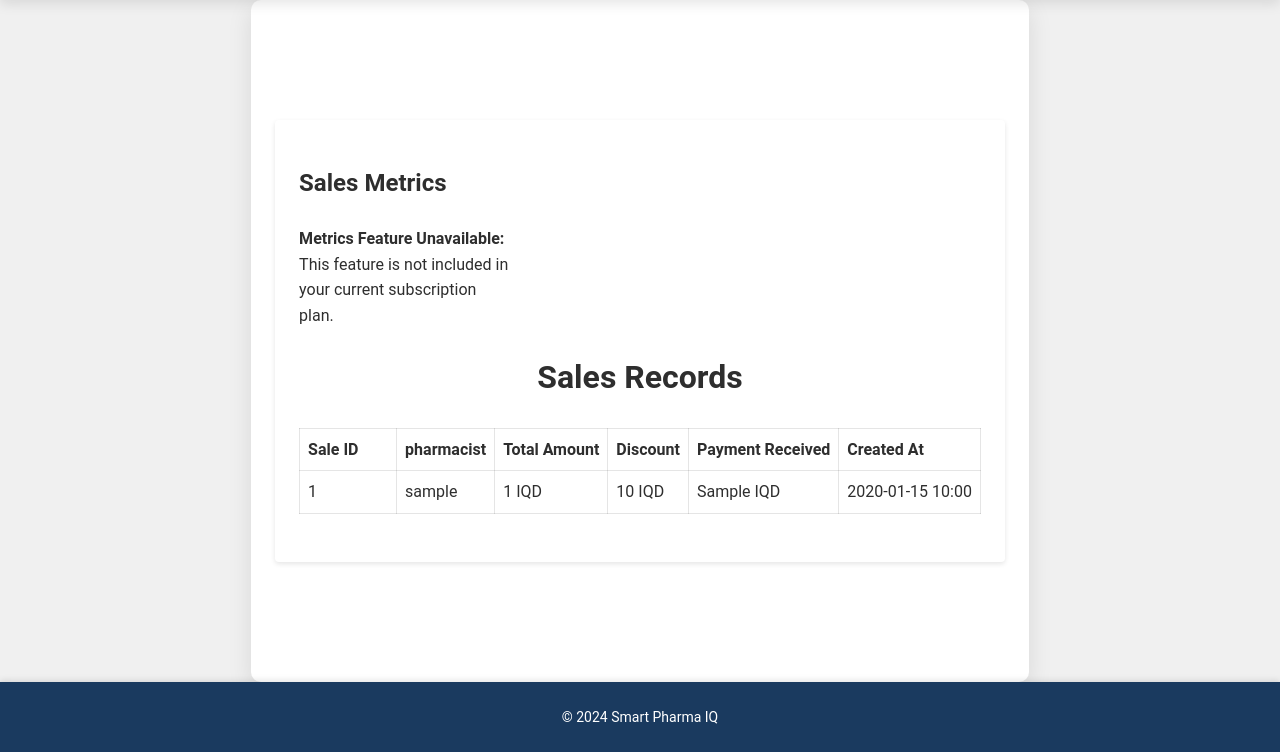
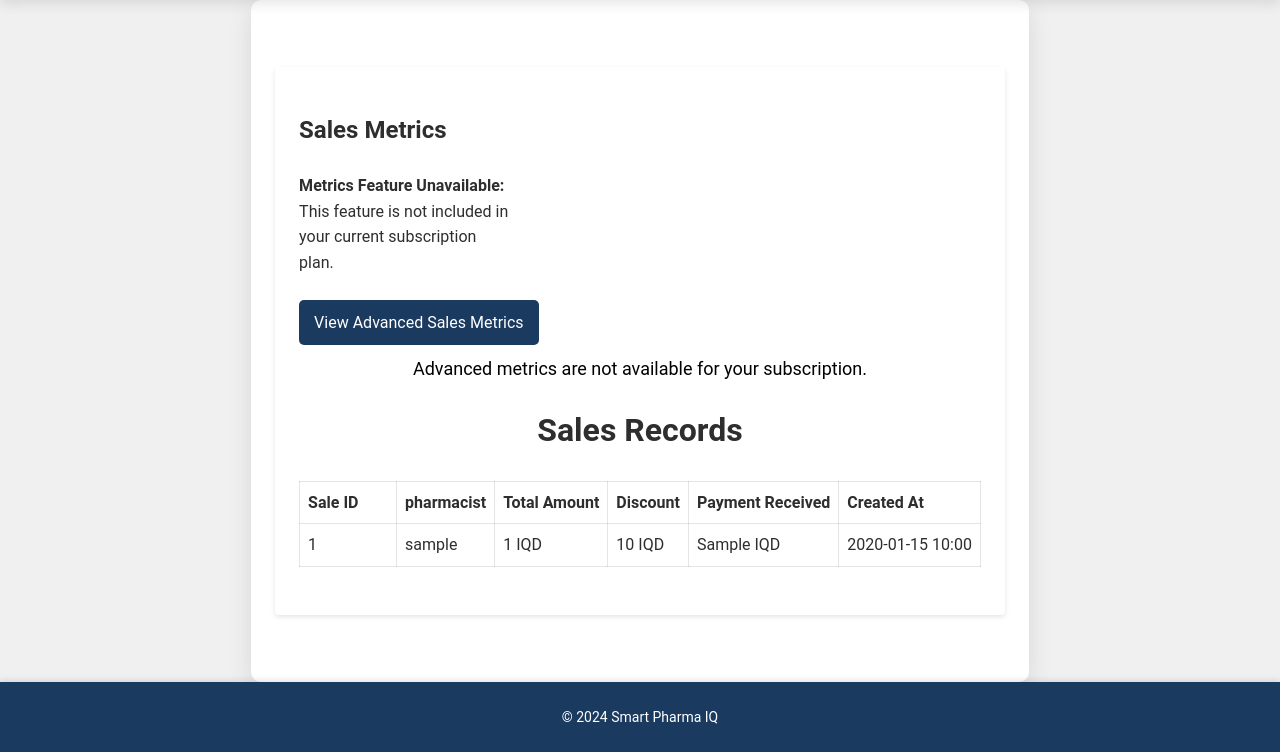
Before and after one commit to karar-hayder/PharmaLogix, a Django app: template templates/core/sale_list.html in a window 1280 px wide. Shown: the part 48-800 px from the top of the page. Run offline with Django 5.2, Linux system fonts and the light colour scheme; the template is opened without the code that fills it: most values are stand-ins (such as "Sample title", 1, 10 or a date in 2020).

Commit message:
added advanced sales link

```diff
--- a/core/views.py
+++ b/core/views.py
@@ -122,6 +122,7 @@ class SalesListView(BasePharmacyView,ListView):
                 cache.set(f'{pharmacy_id}-sales_metrics', metrics, timeout=60*5)
             context["metrics"] = metrics
             context['has_metrics_feature'] = True
+            context['has_advanced_metrics'] = pharmacy.has_feature('advanced_selling_metrics')
         else:
             context["metrics"] = True
         return context
--- a/templates/core/sale_list.html
+++ b/templates/core/sale_list.html
@@ -45,6 +45,18 @@
             </div>
         {% endif %}
     </div>
+    <div class="advanced-sales-link" style="margin-top: 20px;">
+        <a
+            href="{% if has_advanced_metrics %}{% url 'Sale advanced metrics' pharmacy.id %}{% endif %}"
+            class="btn btn-primary"
+            style="background-color: #1a3a5f; color: #ffffff; border-radius: 5px; text-decoration: none; padding: 10px 15px; display: inline-block;"
+            {% if not has_advanced_metrics %}onclick="return false;" style="pointer-events: none; opacity: 0.6;"{% endif %}>
+            View Advanced Sales Metrics
+        </a>
+        {% if not has_advanced_metrics %}
+            <p class="text-muted" style="margin-top: 10px;">Advanced metrics are not available for your subscription.</p>
+        {% endif %}
+    </div>
     {% else %}
     <div class="alert alert-info">
         <strong>No Sales Metrics:</strong> There are currently no sales metrics available.
```
